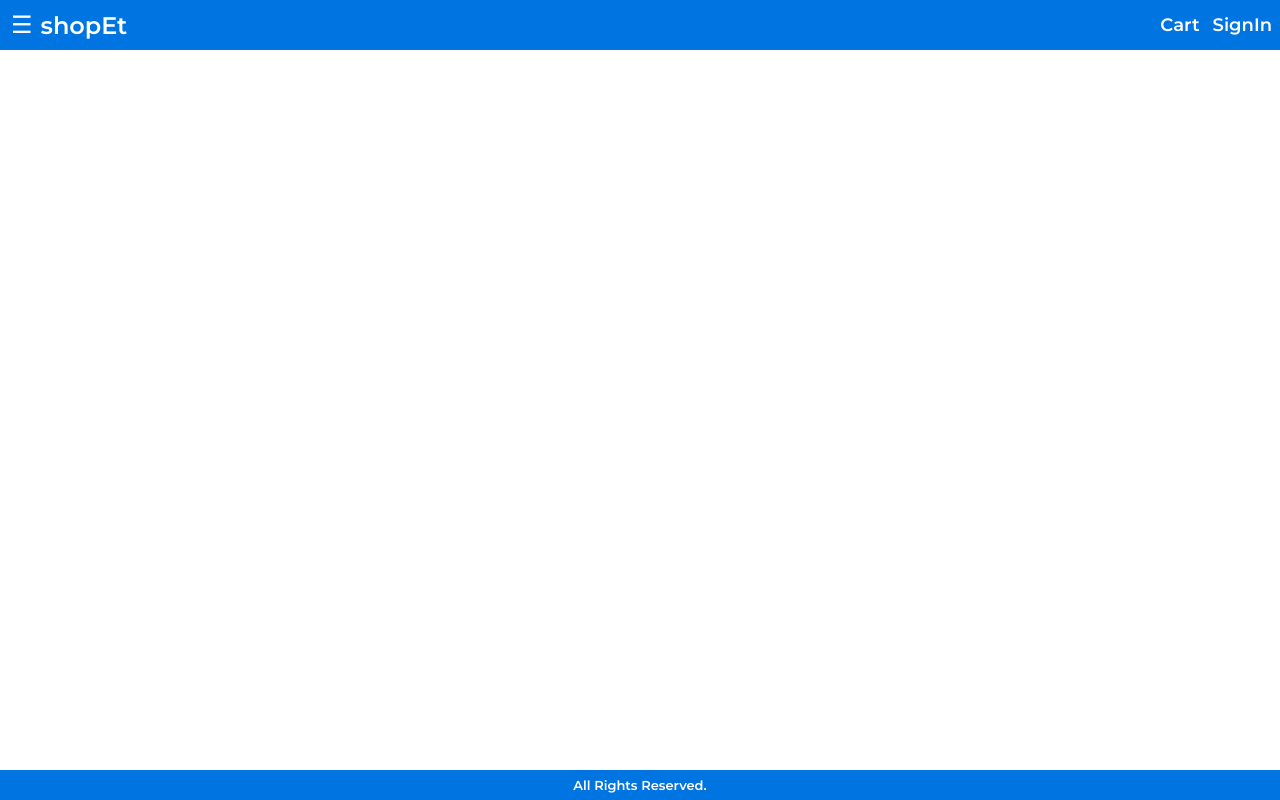
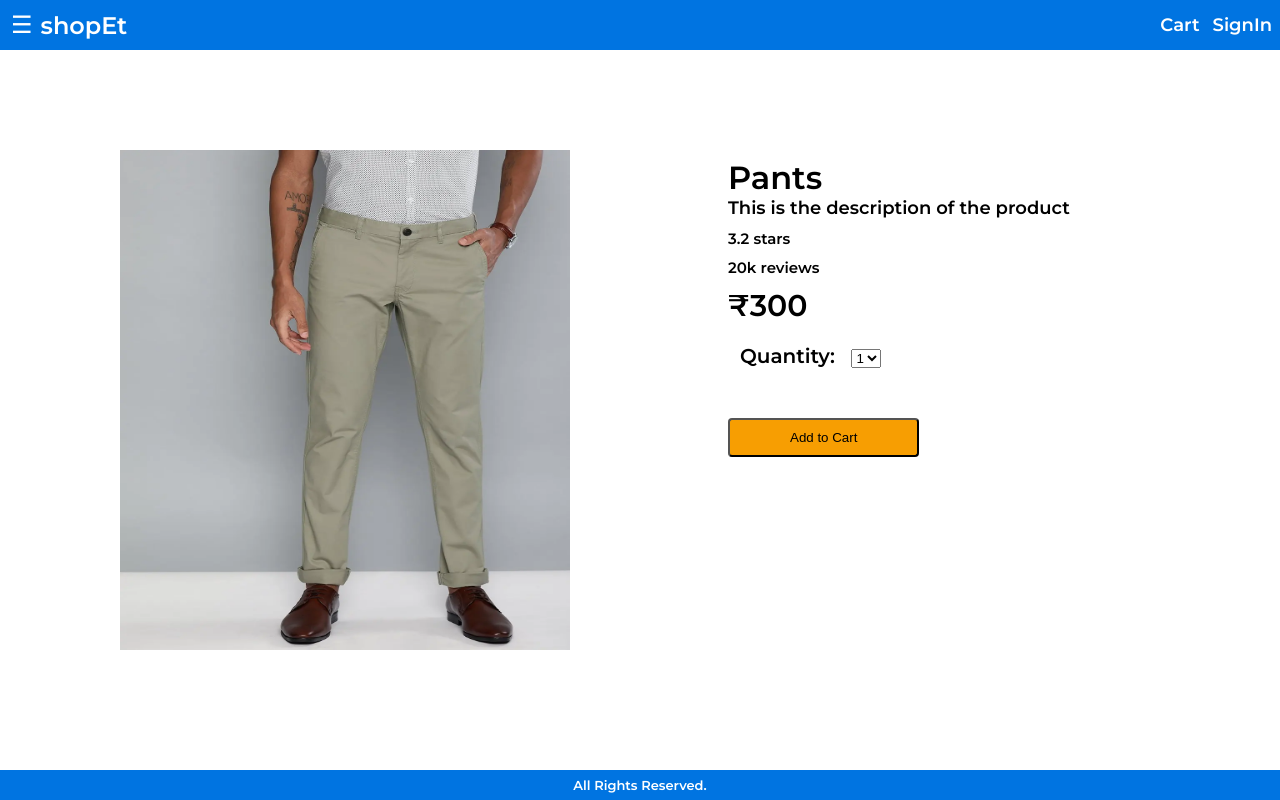
Before and after one commit to KulkarniAtharva/shopEt, a React (Create React App) app in the folder frontend/: page /product/1 in a window 1280 px wide. Built offline with nearby package versions, Linux system fonts and the light colour scheme.

Commit message:
Product Details Screen created

```diff
--- a/frontend/src/App.css
+++ b/frontend/src/App.css
@@ -248,3 +248,71 @@ body{
 {
   list-style-type: none;
 }
+
+.product_details
+{
+  height: 100%;
+  padding: 50px;
+  display: inline;
+}
+
+.product_img
+{
+  width :45rem;
+  height: 50rem;
+  float: left;
+  margin-left: 7rem;
+}
+
+.title
+{
+  font-size: xx-large;
+}
+
+.subtitle
+{
+  font-size: large;
+}
+
+.detail
+{
+  float: right;
+  margin-left: 15rem;
+  padding: 0.8rem;
+}
+
+.price
+{
+  font-size: 3rem;
+  margin-top: 1rem;
+}
+
+.rating
+{
+  font-size: 1.5rem;
+  margin-top: 1rem;
+}
+
+.numreviews
+{
+  margin-top: 1rem;
+  font-size: 1.5rem;
+}
+
+.counter
+{
+  font-size: 2rem;
+  padding-left: 1.2rem;
+  padding-right: 1.2rem;
+  margin-top: 2rem;
+}
+
+.addtocart
+{
+  padding: 1rem 6rem 1rem 6rem;
+  border-radius: 0.4rem;
+  margin-top: 5rem;
+  cursor: pointer;
+  background-color: #F79E02;
+
+}
--- a/frontend/src/App.js
+++ b/frontend/src/App.js
@@ -1,6 +1,7 @@
 import { BrowserRouter, Link, Route } from "react-router-dom";
 import "./App.css";
 import HomeScreen from "./screens/HomeScreen";
+import ProductScreeen from "./screens/ProductScreen";
 import SignInScreen from "./screens/SignInScreen";
 import SignUpScreen from "./screens/SignUpScreen";
 
@@ -38,6 +39,7 @@ function App() {
         <Route path="/" exact={true} component={HomeScreen} />
         <Route path="/signin" component={SignInScreen} />
         <Route path="/signup" component={SignUpScreen} />
+        <Route path="/product/:id" component={ProductScreeen} />
       </main>
 
       <footer className="footer">All Rights Reserved.</footer>
--- a/frontend/src/screens/HomeScreen.js
+++ b/frontend/src/screens/HomeScreen.js
@@ -3,6 +3,7 @@ import { useSelector, useDispatch } from "react-redux";
 import axios from "axios";
 import { productListReducer } from "../reducers/ProductReducer";
 import { listProducts } from "../actions/ProductActions";
+import {Link} from 'react-router-dom'
 
 function HomeScreen() {
   //const [products,setProducts] = useState([]);
@@ -27,9 +28,9 @@ function HomeScreen() {
         <li key={product._id} className="li_list">
           <div className="product">
             <div className="product-img">
-              <img src={product.image} alt="a" className="img"></img>
+              <Link to={"/product/"+product._id}><img src={product.image} alt="a" className="img"></img></Link>
             </div>
-            <div className="product-title">{product.name}</div>
+            <Link to={"/product/"+product._id}><div className="product-title">{product.name}</div></Link>
             <div className="product-price">₹{product.price}</div>
             <div className="product-rating">{product.rating} Stars</div>
             <div className="num-reviews">{product.numreviews} Reviews</div>
--- /dev/null
+++ b/frontend/src/screens/ProductScreen.js
@@ -0,0 +1,51 @@
+import React from 'react';
+
+
+function ProductScreeen(props)
+{
+   // const product = data.products.find(x => x._id === props.match.params.id);
+
+   // console.log(props.match.params.id)
+
+
+
+
+
+
+
+    return <div className="product_details">
+
+
+            <img src="/images/img.png" alt="Product img" className="product_img"></img>
+
+            <span className="detail">
+                <div className="title">Pants</div>
+                <div className="subtitle">This is the description of the product</div>
+                <div className="rating">3.2 stars</div>
+                <div className="numreviews">20k reviews</div>
+                <div className="price">₹300</div>
+                <div className="counter_addtocart">
+                    <div className="counter">
+                        Quantity:  &nbsp;&nbsp;
+                        <select className="quantity">
+                            <option value="1">1</option>
+                            <option value="2">2</option>
+                            <option value="3">3</option>
+                            <option value="4">4</option>
+                        </select>
+
+                    </div>
+
+
+                </div>
+
+                <button className="addtocart">Add to Cart</button>
+            </span>
+
+
+        </div>
+
+
+}
+
+export default ProductScreeen;
```
Also changed, not shown: 1 other file (tests, documents, lock files or other folders).
